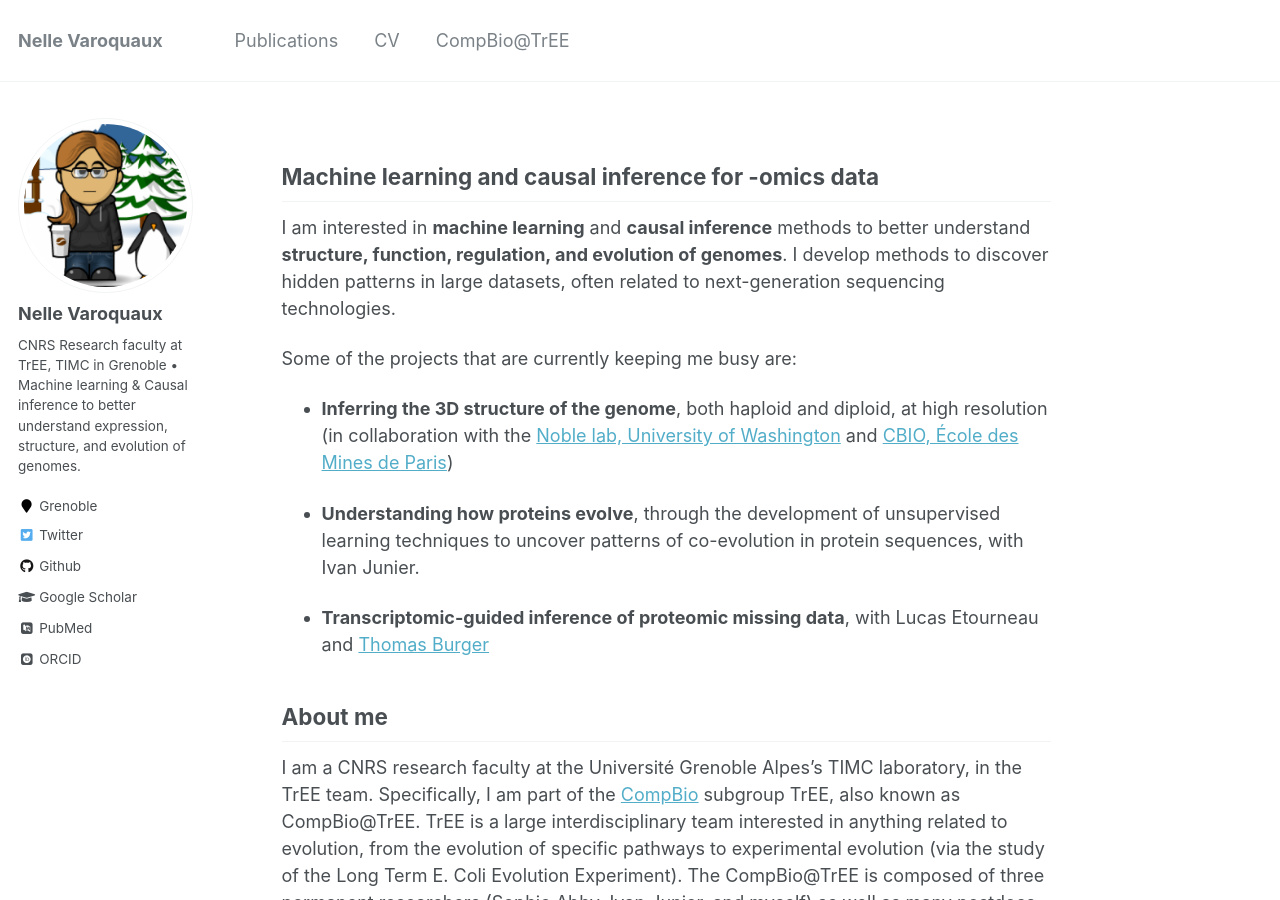
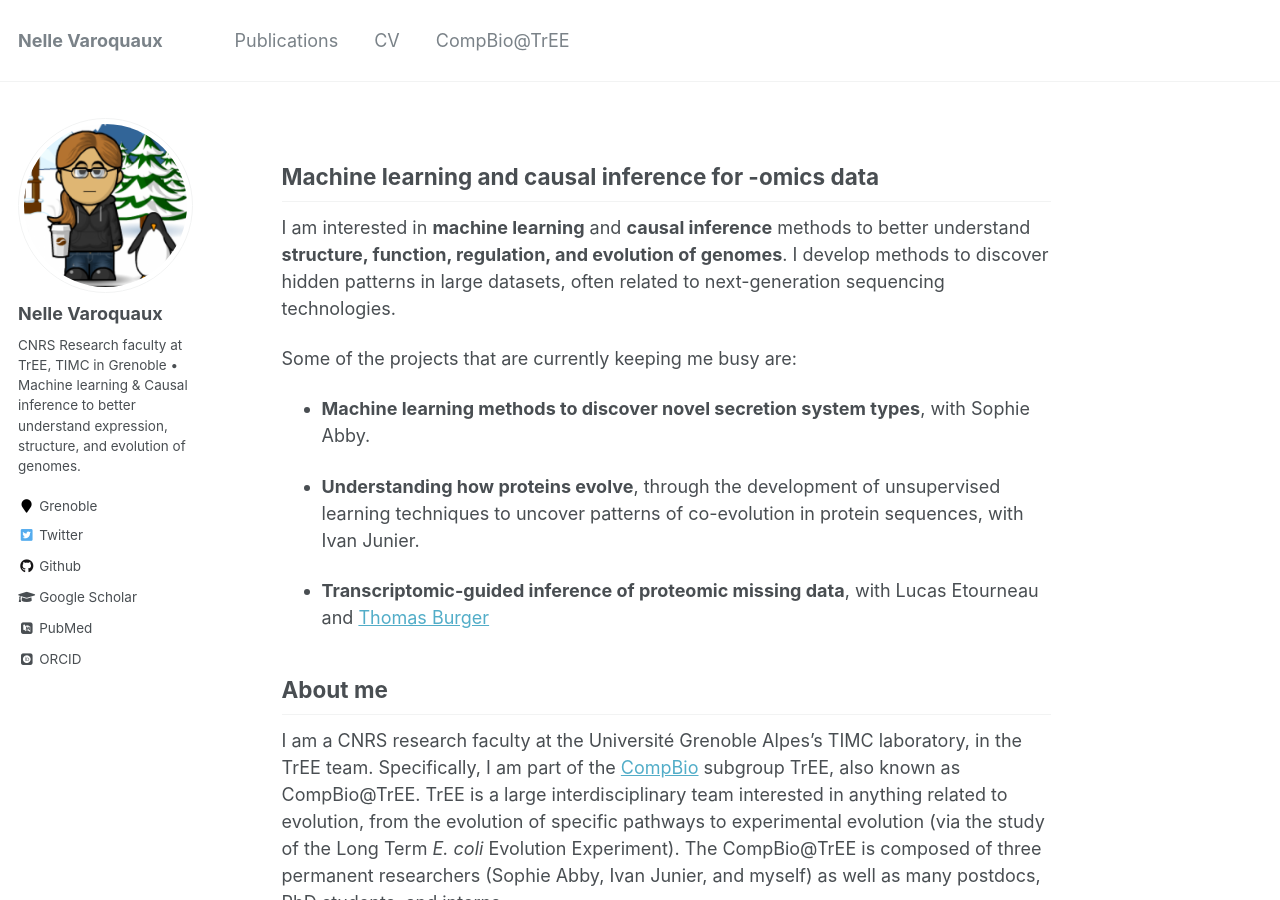
Before and after one commit to NelleV/nellev.github.io, a Jekyll site: the page built from _pages/about.md, in a window 1280 px wide and 900 px high. Built offline with Jekyll 4.4.1, drawn with Linux system fonts in a browser that asks for light colours; some web fonts are replaced; some of the changed text lies outside the part shown.

Commit message:
Updating my page

```diff
--- a/_pages/about.md
+++ b/_pages/about.md
@@ -18,10 +18,8 @@ often related to next-generation sequencing technologies.
 
 Some of the projects that are currently keeping me busy are:
 
-- **Inferring the 3D structure of the genome**, both haploid and diploid, at
-  high resolution (in collaboration with the [Noble lab, University of
-  Washington](noble.gs.washington.edu/) and [CBIO, École des Mines de
-  Paris](https://cbio.ensmp.fr/))
+- **Machine learning methods to discover novel secretion system types**, with
+  Sophie Abby.
 
 - **Understanding how proteins evolve**, through the development of
   unsupervised learning techniques to uncover patterns of co-evolution in
@@ -38,7 +36,7 @@ laboratory, in the TrEE team. Specifically, I am part of the
 [CompBio](https://tree-timc.github.io/compbio) subgroup TrEE, also known as
 CompBio@TrEE. TrEE is a large interdisciplinary team interested in anything
 related to evolution, from the evolution of specific pathways to experimental
-evolution (via the study of the Long Term E. Coli Evolution Experiment). The
+evolution (via the study of the Long Term *E. coli* Evolution Experiment). The
 CompBio@TrEE is composed of three permanent researchers (Sophie Abby, Ivan
 Junier, and myself) as well as many postdocs, PhD students, and interns.
 
```
